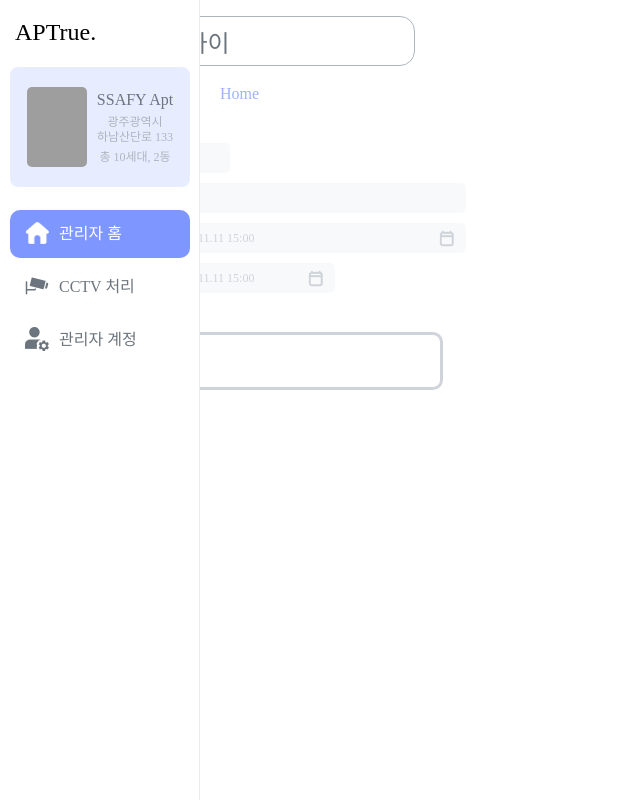
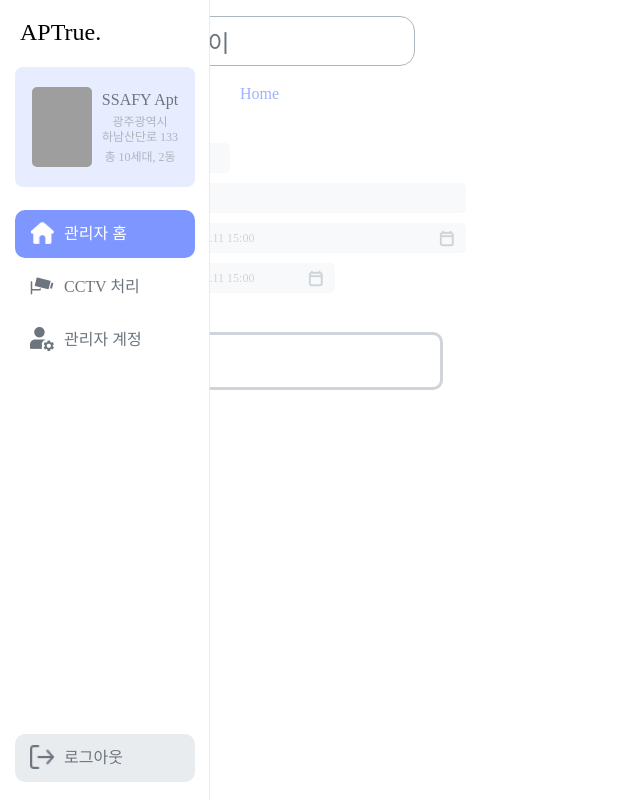
Before and after one commit to alsdk9349/project_Aptrue, a Next.js app in the folder frontend/aptrue/: page / in a window 1280 px wide. Shown: the whole page, without its empty margins (0-640 px from the left). Built offline with nearby package versions, Linux system fonts and the light colour scheme; grey boxes are pictures that could not be loaded; a web font is replaced by a local one.

Commit message:
[Feat] #2 웹 네브바 컴포넌트

```diff
--- a/frontend/aptrue/src/app/page.module.scss
+++ b/frontend/aptrue/src/app/page.module.scss
@@ -3,6 +3,6 @@
 .container {
   color: colors.$blue4;
   padding: 20px;
-  margin-left: 200px;
+  margin-left: 220px;
   font-family: 'semibold';
 }
--- a/frontend/aptrue/src/components/common/navbar/ApartCard.tsx
+++ b/frontend/aptrue/src/components/common/navbar/ApartCard.tsx
@@ -18,10 +18,10 @@ export default function ApartCard() {
       <img src={data.aptImg} alt={data.aptname} className={style.image} />
       <div className={style.textContainer}>
         <p className={style.title}>{data.aptname}</p>
-        <p className={style.location}>
+        <div className={style.location}>
           <p className={style.city}>{city}</p>{' '}
           <p className={style.restLocation}>{restLocation}</p>
-        </p>
+        </div>
         <p className={style.details}>
           <span>총 {data.household}세대</span>, <span>{data.block}동</span>
         </p>
--- a/frontend/aptrue/src/components/common/navbar/WebNav.module.scss
+++ b/frontend/aptrue/src/components/common/navbar/WebNav.module.scss
@@ -1,7 +1,7 @@
 @use '@/styles/constants/colors.scss' as colors;
 
 .navbar {
-  width: 200px;
+  width: 210px;
   height: 100vh;
   background-color: white;
   box-shadow: inset -1px 0 0 0 colors.$gray2; /* 안쪽에 stroke */
@@ -11,7 +11,7 @@
 }
 
 .container {
-  padding-left: 10px;
+  padding: 0 15px;
   font-family: 'medium';
 
   .title {
@@ -59,3 +59,12 @@
   background-color: colors.$blue5;
   color: white;
 }
+
+.logout {
+  @extend .commonItem; /* .commonItem의 스타일을 상속 */
+  background-color: colors.$gray2; /* 로그아웃 버튼만 다른 배경색 적용 */
+  display: flex; /* Flexbox 레이아웃 적용 */
+  align-items: center; /* 수직 중앙 정렬 */
+  position: fixed;
+  bottom: 18px;
+}
--- a/frontend/aptrue/src/components/common/navbar/WebNav.tsx
+++ b/frontend/aptrue/src/components/common/navbar/WebNav.tsx
@@ -86,6 +86,12 @@ export default function WebNav() {
             <span className={style.text}>관리자 계정</span>
           </Link>
         </div>
+        <div className={style.logout}>
+          <div className={style.iconWrapper}>
+            <img src="/icons/logout.png" alt="" className={style.icon} />
+          </div>
+          <span className={style.text}>로그아웃</span>
+        </div>
       </div>
     </div>
   );
```
